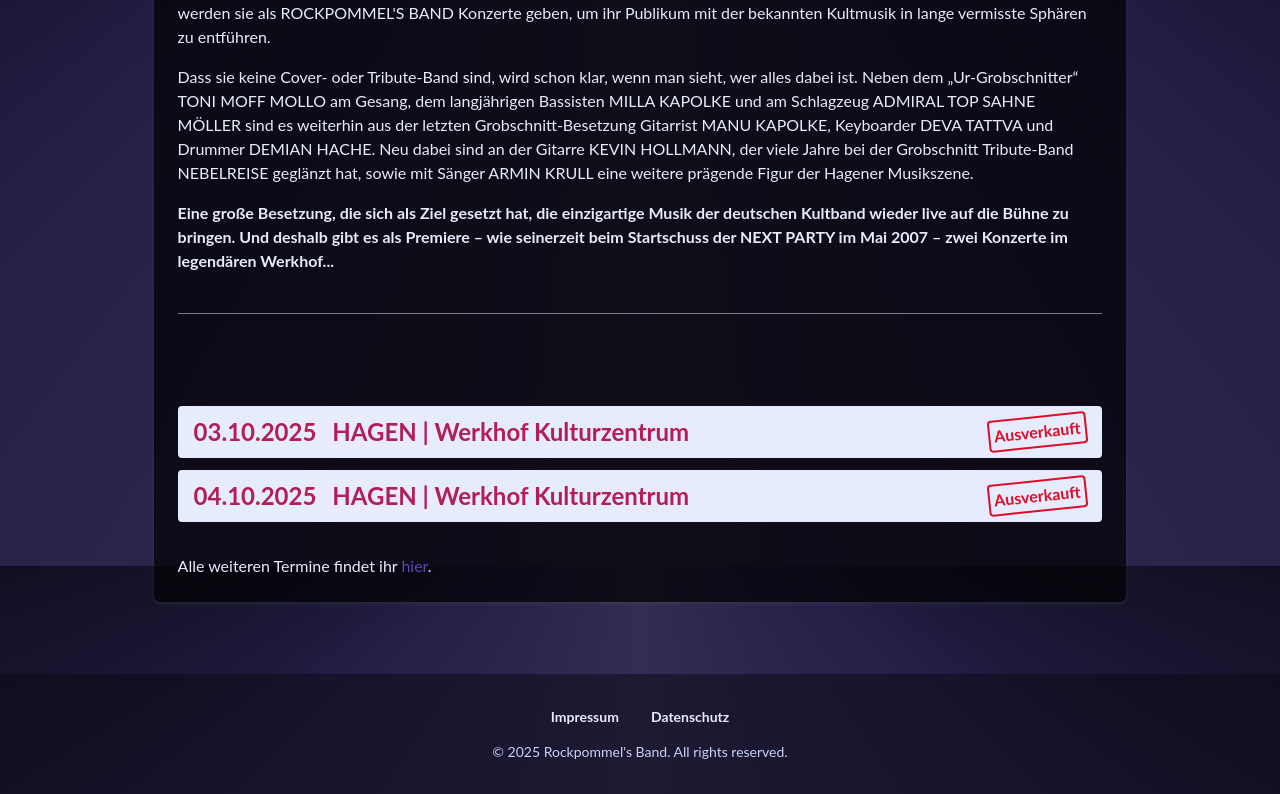
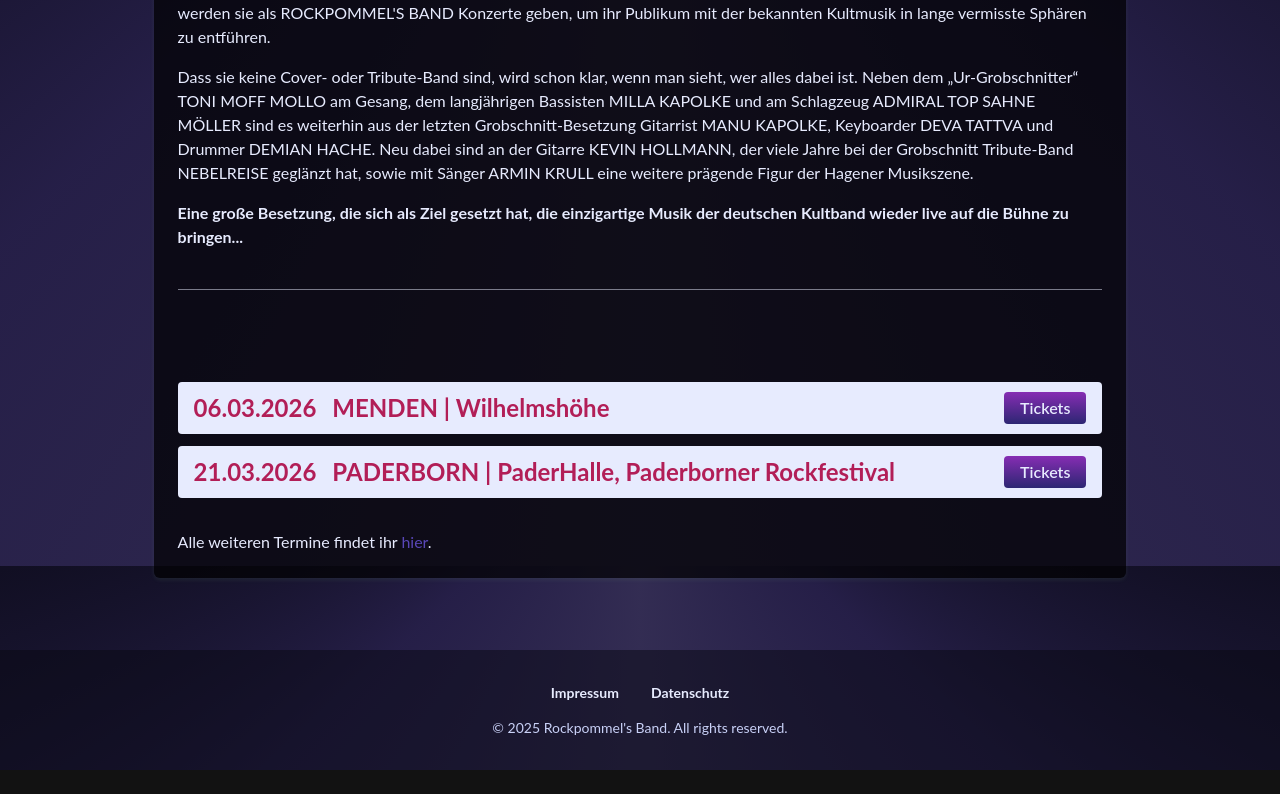
Before and after one commit to ManuKapolke/rockpommelsband, a React (Vite) app: page / in a window 1280 px wide. Shown: the part 1034-1828 px from the top of the page. After the commit the page ends 1804 px from the top, so only its background shows below. Built offline with nearby package versions, Linux system fonts and the light colour scheme; a web font is replaced by a local one.

Commit message:
Update concerts

```diff
--- a/src/global-styles.less
+++ b/src/global-styles.less
@@ -6,7 +6,7 @@
 /* Custom global styles */
 :root {
   --page-top-padding: 120px;
-    --page-side-padding: max(12vw, calc(.5*(100vw - 1920px)));
+  --page-side-padding: max(12vw, calc(0.5 * (100vw - 1920px)));
 }
 
 html {
@@ -65,13 +65,15 @@
 
 body {
   background-attachment: fixed;
-    background-image: conic-gradient(from 270deg at 50% -20%,
+  background-image: conic-gradient(
+    from 270deg at 50% -20%,
     hsl(240deg 40% 5%) 50%,
     hsl(250deg 40% 20%),
     hsl(250deg 30% 25%),
     // hsl(230deg 75% 88%),
     hsl(250deg 40% 20%),
-            hsl(240deg 40% 5%));
+    hsl(240deg 40% 5%)
+  );
 
   // background-image: conic-gradient(from 270deg at 50% -20%,
   //         hsl(240, 2%, 5%) 50%,
@@ -126,16 +128,6 @@
   }
 }
 
-@keyframes typing-reveal {
-    from {
-        clip-path: inset(0 100% 0 0);
-    }
-
-    to {
-        clip-path: inset(0 0 0 0);
-    }
-}
-
 @keyframes spinning-animation {
   from {
     transform: rotate(0deg);
--- a/src/pages/Concerts/Concerts.tsx
+++ b/src/pages/Concerts/Concerts.tsx
@@ -36,6 +36,15 @@
                 variants={fadeInVariants} initial="hidden" animate="visible" /> */}
       </div>
       <Card style={{ width: "100%" }}>
+        <Typewriter text="2026" />
+        <div className={styles.upcomingShows}>
+          {concerts
+            .filter((concert) => concert.date.endsWith("2026"))
+            .map((concert) => (
+              <UpcomingShow key={concert.date} concert={concert} />
+            ))}
+        </div>
+
         <Typewriter text="2025" />
         <div className={styles.upcomingShows}>
           {concerts
@@ -44,15 +53,6 @@
               <UpcomingShow key={concert.date} concert={concert} />
             ))}
         </div>
-
-        <Typewriter text="2026" />
-        <div className={styles.upcomingShows}>
-          {concerts
-            .filter((concert) => concert.date.endsWith("2026"))
-            .map((concert) => (
-              <UpcomingShow key={concert.date} concert={concert} />
-            ))}
-        </div>
       </Card>
     </div>
   );
--- a/src/pages/Concerts/concertData.ts
+++ b/src/pages/Concerts/concertData.ts
@@ -23,6 +23,12 @@
     soldOut: true,
   },
   {
+    date: "06.03.2026",
+    city: "MENDEN",
+    location: "Wilhelmshöhe",
+    tickets: "https://www.phono-forum.de/produkt/rockpommels-band-menden/",
+  },
+  {
     date: "21.03.2026",
     city: "PADERBORN",
     event: "Paderborner Rockfestival",
--- a/src/pages/Home/Home.tsx
+++ b/src/pages/Home/Home.tsx
@@ -57,8 +57,8 @@
 export const Home = () => {
   const [imgLoaded, setImgLoaded] = React.useState(false);
 
-  const nextConcert = concerts[0];
-  const übernextConcert = concerts[1];
+  const nextConcert = concerts[2];
+  const übernextConcert = concerts[3];
 
   React.useEffect(() => {
     let loadedCount = 0;
@@ -188,10 +188,11 @@
             <b>
               Eine große Besetzung, die sich als Ziel gesetzt hat, die
               einzigartige Musik der deutschen Kultband wieder live auf die
-              Bühne zu bringen. Und deshalb gibt es als Premiere – wie
+              Bühne zu bringen...
+              {/* Und deshalb gibt es als Premiere – wie
               seinerzeit beim Startschuss der{" "}
               <span className="emphasized">Next Party</span> im Mai 2007 – zwei
-              Konzerte im legendären Werkhof...
+              Konzerte im legendären Werkhof... */}
             </b>
           </p>
         </div>
```
Lines whose indentation alone changed are shown as unchanged.
